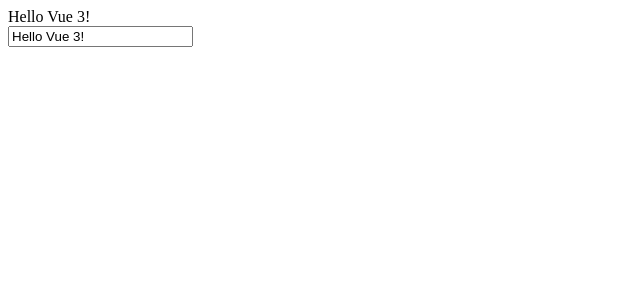
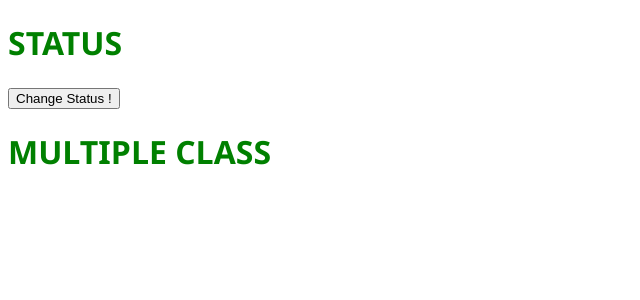
Before and after one commit to galihroswandi/learn-vuejs, a Vue app: page / in a window 1280 px wide. Shown: the top 300 px of the page, without its empty margins (0-640 px from the left). Built offline with nearby package versions, Linux system fonts and the light colour scheme.

Commit message:
feat: Video 17 Dynamic Class (#17)

```diff
--- a/src/App.vue
+++ b/src/App.vue
@@ -1,20 +1,36 @@
 <template>
-  <div>{{ message }}</div>
+  <h1 :class="status ? 'success' : 'failed'">STATUS</h1>
 
-  <input v-model="message" type="text" />
+  <button @click="status = !status">Change Status !</button>
+
+  <h1 :class="[greenClass, boldClass]">MULTIPLE CLASS</h1>
 </template>
 
 <script>
 export default {
   data() {
     return {
-      message: "Hello Vue 3!",
+      status: true,
+      greenClass: "success",
+      boldClass: "bold",
     };
-  },
-  watch: {
-    message(value) {
-      console.log({ perubahanDiMessage: value });
-    },
   },
 };
 </script>
+
+<style>
+body {
+  font-family: "Segoe UI", Tahoma, Geneva, Verdana, sans-serif;
+}
+.success {
+  color: green;
+  transition: all 0.5s ease-in-out;
+}
+.failed {
+  color: red;
+  transition: all 0.5s ease-in-out;
+}
+.bold {
+  font-weight: 700;
+}
+</style>
```
